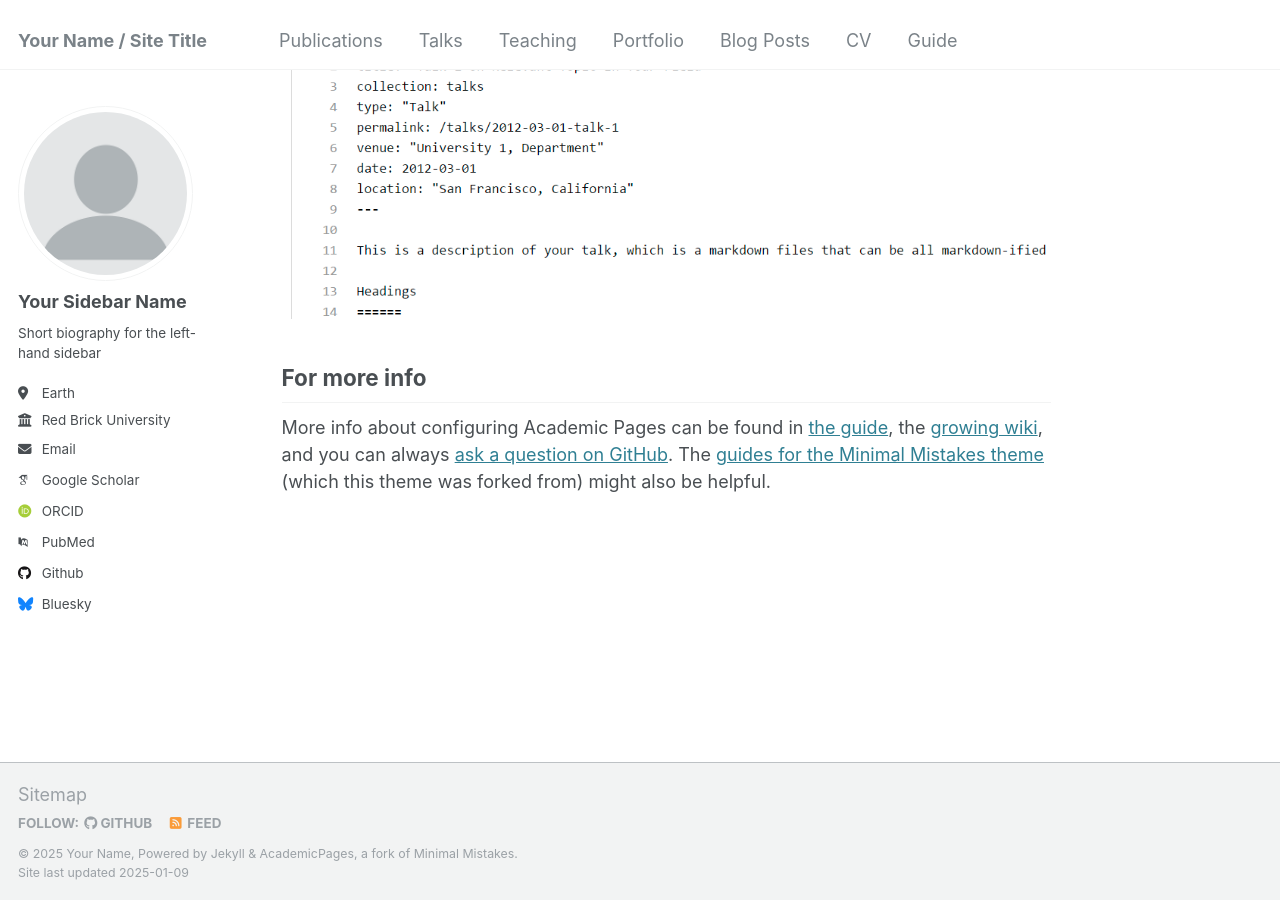
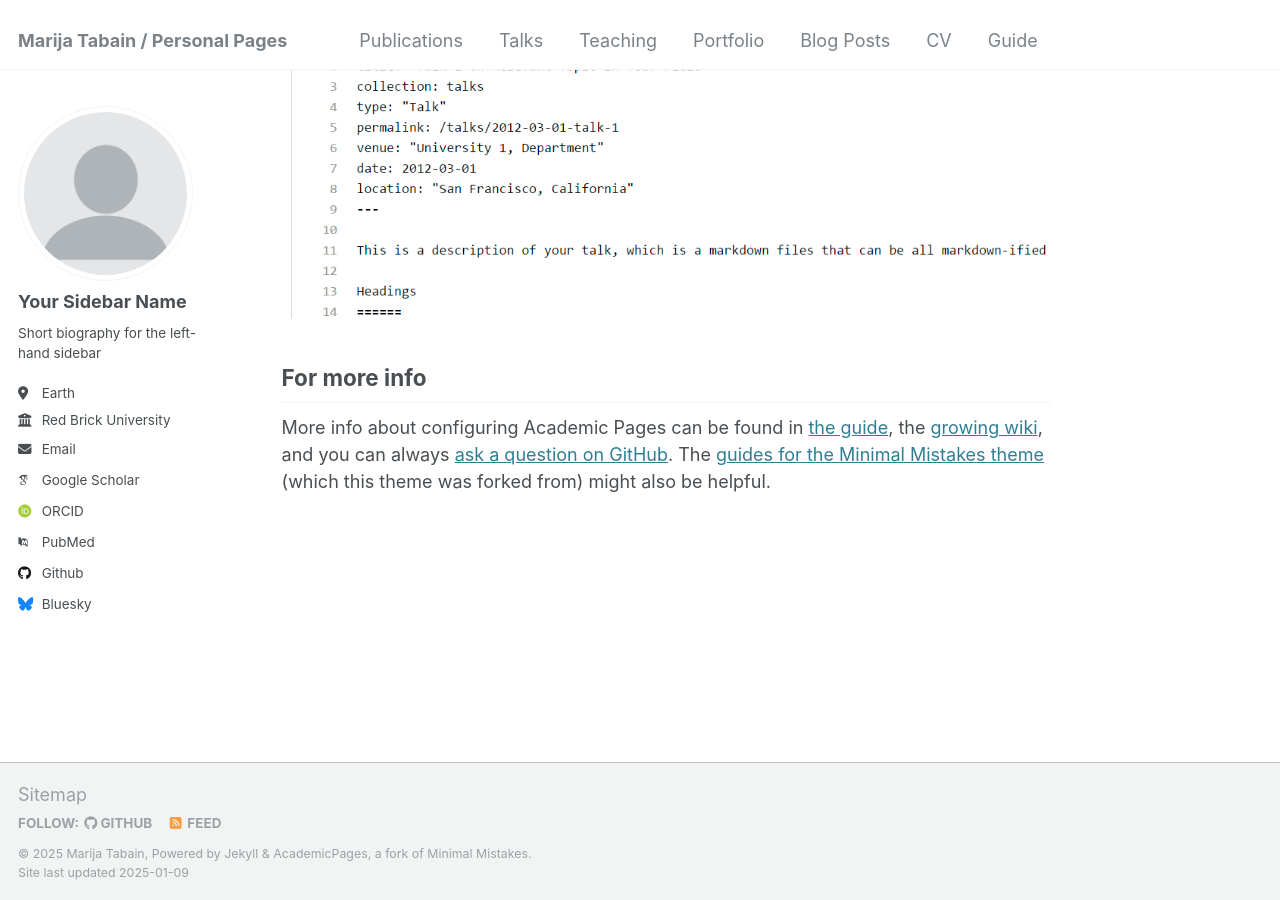
Before and after one commit to marijatabain/marijatabain.github.io, a Jekyll site: the page built from _pages/about.md, in a window 1280 px wide and 900 px high, scrolled down 2643 px. Built offline with Jekyll 4.4.1, drawn with Linux system fonts in a browser that asks for light colours; some web fonts are replaced.

Commit message:
Update _config.yml

```diff
--- a/_config.yml
+++ b/_config.yml
@@ -8,13 +8,13 @@
 
 # Basic Site Settings
 locale                   : "en-US"
-title                    : "Your Name / Site Title"
+title                    : "Marija Tabain / Personal Pages"
 title_separator          : "-"
-name                     : &name "Your Name"
+name                     : &name "Marija Tabain"
 description              : &description "personal description"
-url                      : https://academicpages.github.io # the base hostname & protocol for your site e.g. "https://[your GitHub username].github.io"
+url                      : https://marijatabain.github.io # the base hostname & protocol for your site e.g. "https://[your GitHub username].github.io"
 baseurl                  : "" # the subpath of your site, e.g. "/blog"
-repository               : "academicpages/academicpages.github.io"
+repository               : "marijatabain/marijatabain.github.io"
 
 # Site Author - The following control what appear as part of the author content on the side bar.
 #               If a field is blank the icon and link will not appear, otherwise it will be shown.
```
